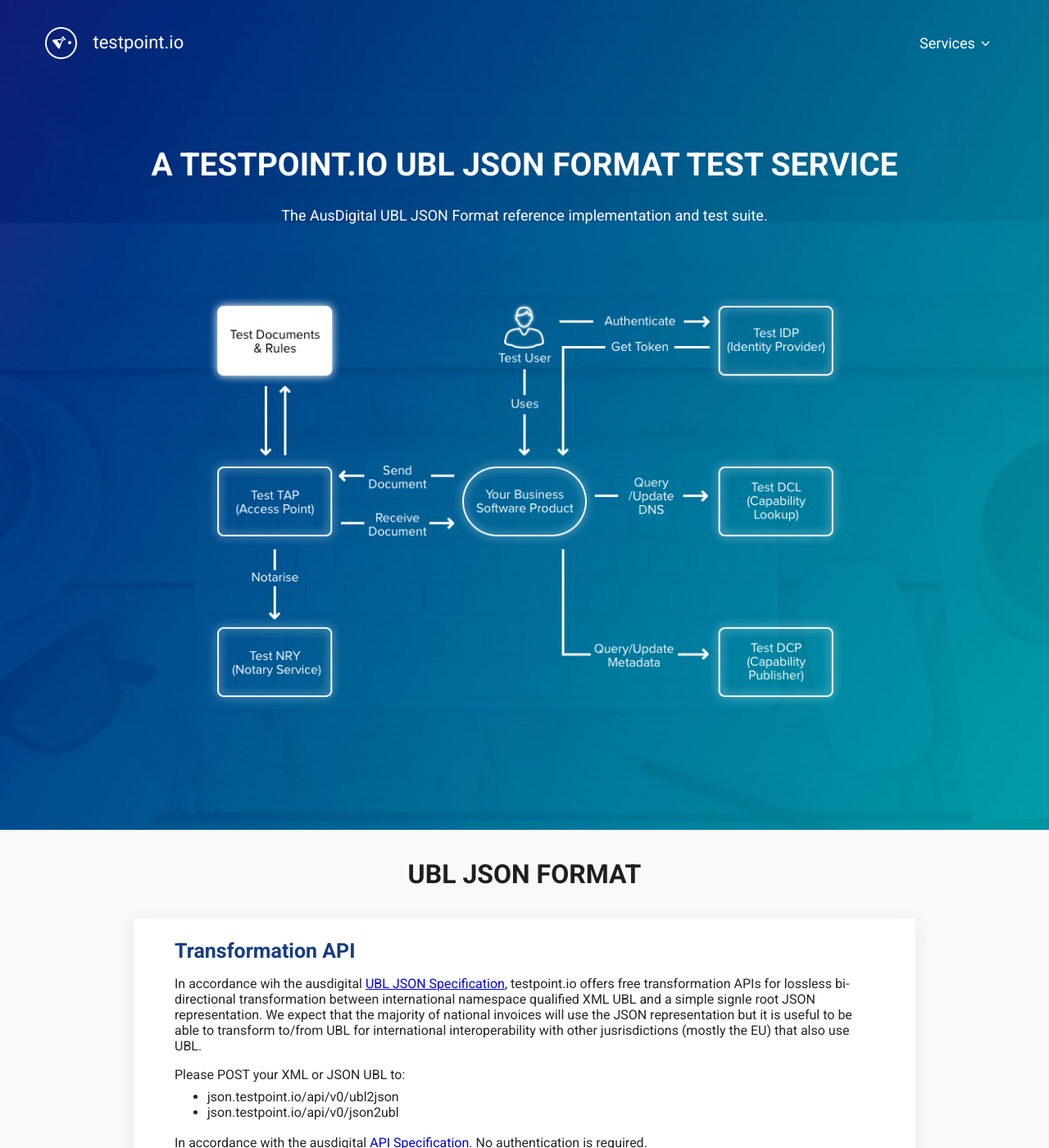
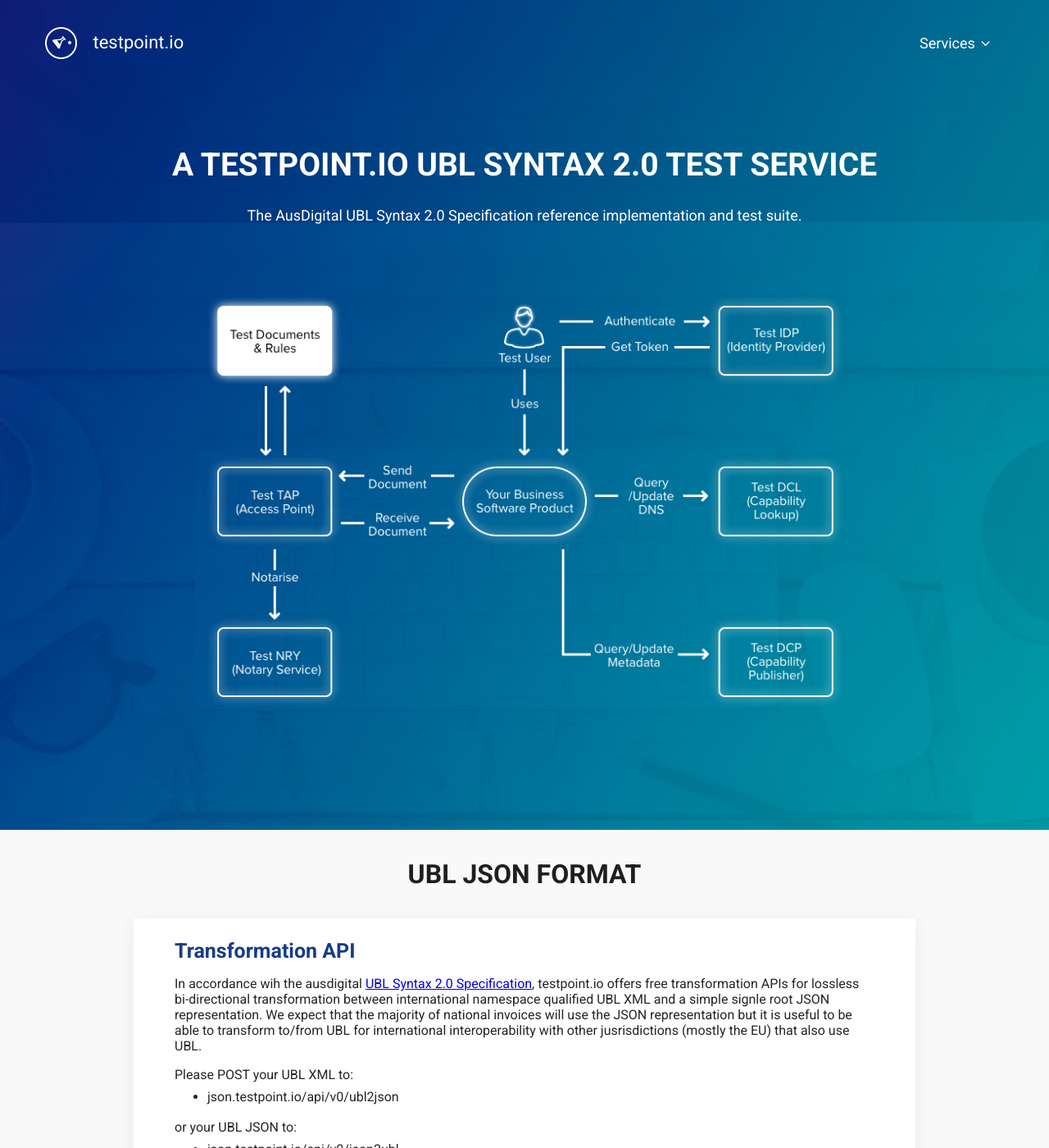
Before and after one commit to test-point/test-point.github.io, a Jekyll site: the page built from pages/syn.md, in a window 1280 px wide and 1400 px high. Shown: the whole window at 82% size. Built offline with Jekyll 4.4.1, drawn with Linux system fonts in a browser that asks for light colours.

Commit message:
refactoring after renaming UBL-* to SYN v1 and v2

```diff
--- a/pages/syn.md
+++ b/pages/syn.md
@@ -1,23 +1,26 @@
 ---
-title: A Testpoint.io UBL JSON Format test service
-description: The AusDigital UBL JSON Format reference implementation and test suite.
+title: A Testpoint.io UBL Syntax 2.0 test service
+description: The AusDigital UBL Syntax 2.0 Specification reference implementation and test suite.
 diagram: /images/diagrams/test-tdr.png
 diagramMobile: /images/diagrams/test-tdr-mobile.png
 contentTitle: UBL JSON Format
 permalink: /syn
-menuTitle: Test UBL JSON
+menuTitle: Test UBL Syntax 2.0
 menuOrder: 6
 ---
 ### Transformation API
 
-In accordance wih the ausdigital [UBL JSON Specification](https://github.com/ausdigital/ausdigital-syn), testpoint.io offers free transformation APIs for lossless bi-directional transformation between international namespace qualified XML UBL and a simple signle root JSON representation.  We expect that the majority of national invoices will use the JSON representation but it is useful to be able to transform to/from UBL for international interoperability with other jusrisdictions (mostly the EU) that also use UBL.
+In accordance wih the ausdigital [UBL Syntax 2.0 Specification](https://github.com/ausdigital/ausdigital-syn), testpoint.io offers free transformation APIs for lossless bi-directional transformation between international namespace qualified UBL XML and a simple signle root JSON representation.  We expect that the majority of national invoices will use the JSON representation but it is useful to be able to transform to/from UBL for international interoperability with other jusrisdictions (mostly the EU) that also use UBL.
 
-Please POST your XML or JSON UBL to:
+Please POST your UBL XML to:
 
 * json.testpoint.io/api/v0/ubl2json
+
+or your UBL JSON to:
+
 * json.testpoint.io/api/v0/json2ubl
 
-In accordance with the ausdigital [API Specification](https://app.swaggerhub.com/api/ausdigital/ausdigital-syn/1.0.0).  No authentication is required.
+In accordance with the ausdigital [UBL Syntax 2.0 API](https://app.swaggerhub.com/api/ausdigital/ausdigital-syn/1.0).  No authentication is required.
 
 ### Transformation Docker Container
 
```
